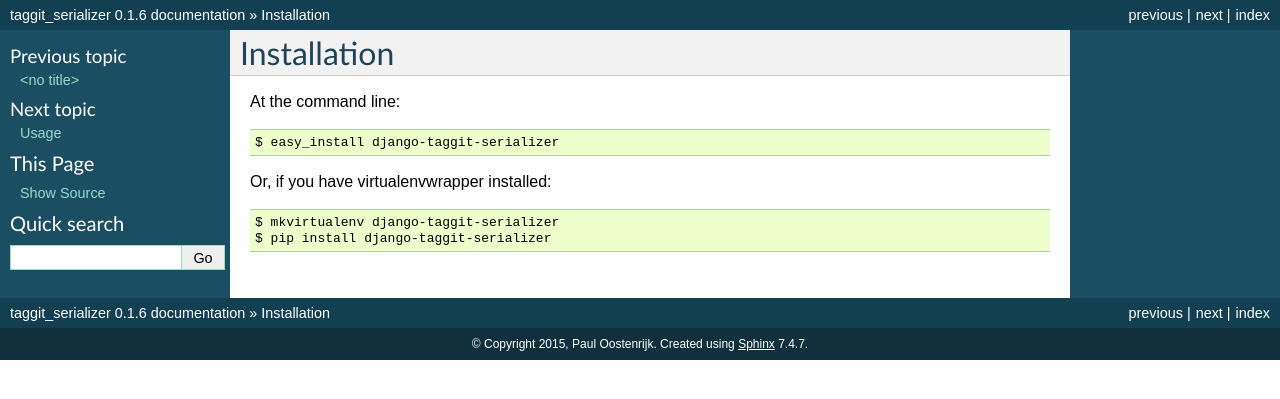
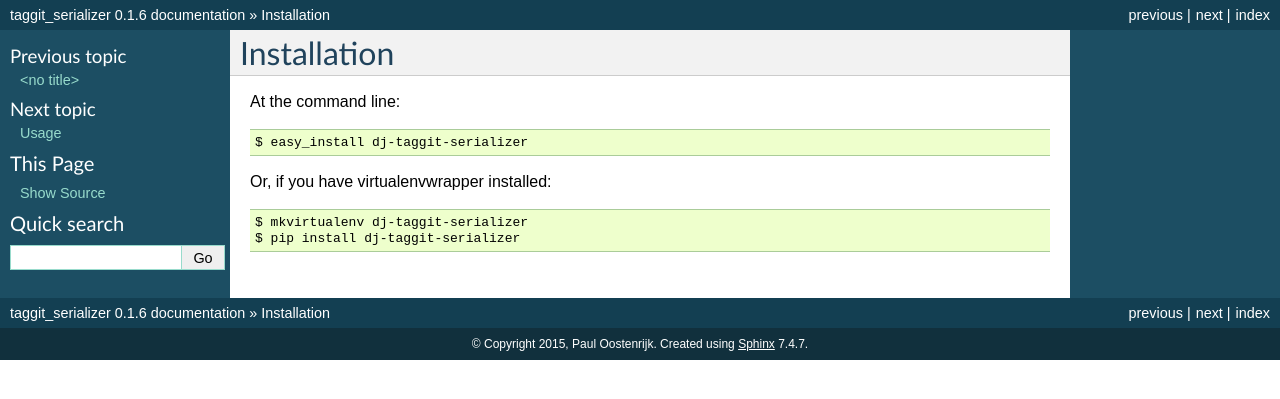
Before and after one commit to glemmaPaul/django-taggit-serializer, a Sphinx documentation site: the page built from docs/installation.rst, in a window 1280 px wide. Shown: the top 399 px of the page. Built offline with Sphinx 7.4.7, drawn with Linux system fonts in a browser that asks for light colours.

Commit message:
Update files with new name

```diff
--- a/CONTRIBUTING.rst
+++ b/CONTRIBUTING.rst
@@ -13,7 +13,7 @@
 Report Bugs
 ~~~~~~~~~~~
 
-Report bugs at https://github.com/glemmaPaul/django-taggit-serializer/issues.
+Report bugs at https://github.com/adriangzz/dj-taggit-serializer/issues.
 
 If you are reporting a bug, please include:
 
@@ -101,7 +101,7 @@
    your new functionality into a function with a docstring, and add the
    feature to the list in README.rst.
 3. The pull request should work for Python 2.6, 2.7, and 3.3, and for PyPy. Check
-   https://travis-ci.org/glemmaPaul/django-taggit-serializer/pull_requests
+   https://app.travis-ci.com/adriangzz/dj-taggit-serializer/pull_requests
    and make sure that the tests pass for all supported Python versions.
 
 Tips
--- a/docs/conf.py
+++ b/docs/conf.py
@@ -173,7 +173,7 @@
 #html_file_suffix = None
 
 # Output file base name for HTML help builder.
-htmlhelp_basename = 'django-taggit-serializerdoc'
+htmlhelp_basename = 'dj-taggit-serializerdoc'
 
 
 # -- Options for LaTeX output --------------------------------------------------
@@ -192,7 +192,7 @@
 # Grouping the document tree into LaTeX files. List of tuples
 # (source start file, target name, title, author, documentclass [howto/manual]).
 latex_documents = [
-  ('index', 'django-taggit-serializer.tex', u'taggit_serializer Documentation',
+  ('index', 'dj-taggit-serializer.tex', u'taggit_serializer Documentation',
    u'Paul Oostenrijk', 'manual'),
 ]
 
@@ -222,7 +222,7 @@
 # One entry per manual page. List of tuples
 # (source start file, name, description, authors, manual section).
 man_pages = [
-    ('index', 'django-taggit-serializer', u'taggit_serializer Documentation',
+    ('index', 'dj-taggit-serializer', u'taggit_serializer Documentation',
      [u'Paul Oostenrijk'], 1)
 ]
 
@@ -236,8 +236,8 @@
 # (source start file, target name, title, author,
 #  dir menu entry, description, category)
 texinfo_documents = [
-  ('index', 'django-taggit-serializer', u'taggit_serializer Documentation',
-   u'Paul Oostenrijk', 'django-taggit-serializer', 'One line description of project.',
+  ('index', 'dj-taggit-serializer', u'taggit_serializer Documentation',
+   u'Paul Oostenrijk', 'dj-taggit-serializer', 'One line description of project.',
    'Miscellaneous'),
 ]
 
--- a/docs/installation.rst
+++ b/docs/installation.rst
@@ -4,9 +4,9 @@
 
 At the command line::
 
-    $ easy_install django-taggit-serializer
+    $ easy_install dj-taggit-serializer
 
 Or, if you have virtualenvwrapper installed::
 
-    $ mkvirtualenv django-taggit-serializer
-    $ pip install django-taggit-serializer
+    $ mkvirtualenv dj-taggit-serializer
+    $ pip install dj-taggit-serializer
--- a/docs/usage.rst
+++ b/docs/usage.rst
@@ -4,4 +4,4 @@
 
 To use taggit_serializer in a project::
 
-    import django-taggit-serializer
+    import dj-taggit-serializer
--- a/setup.py
+++ b/setup.py
@@ -28,7 +28,7 @@
     long_description="The Django Taggit Serializer for the Django"
                      "REST Framework developers. "
                      "Installation can be found on "
-                     "https://github.com/glemmaPaul/django-taggit-serializer",
+                     "https://github.com/adriangzz/dj-taggit-serializer",
     author='Paul Oostenrijk, Adrian Gonzalez',
     author_email='paul@glemma.nl, adriangonzalezmontemayor@gmail.com',
     url='https://github.com/adriangzz/dj-taggit-serializer',
@@ -41,7 +41,7 @@
     ],
     license="BSD",
     zip_safe=False,
-    keywords='django-taggit-serializer',
+    keywords='dj-taggit-serializer',
     classifiers=[
         'Development Status :: 2 - Pre-Alpha',
         'Framework :: Django',
```
Also changed, not shown: README.md (+1 -1 lines), 2 other files.
